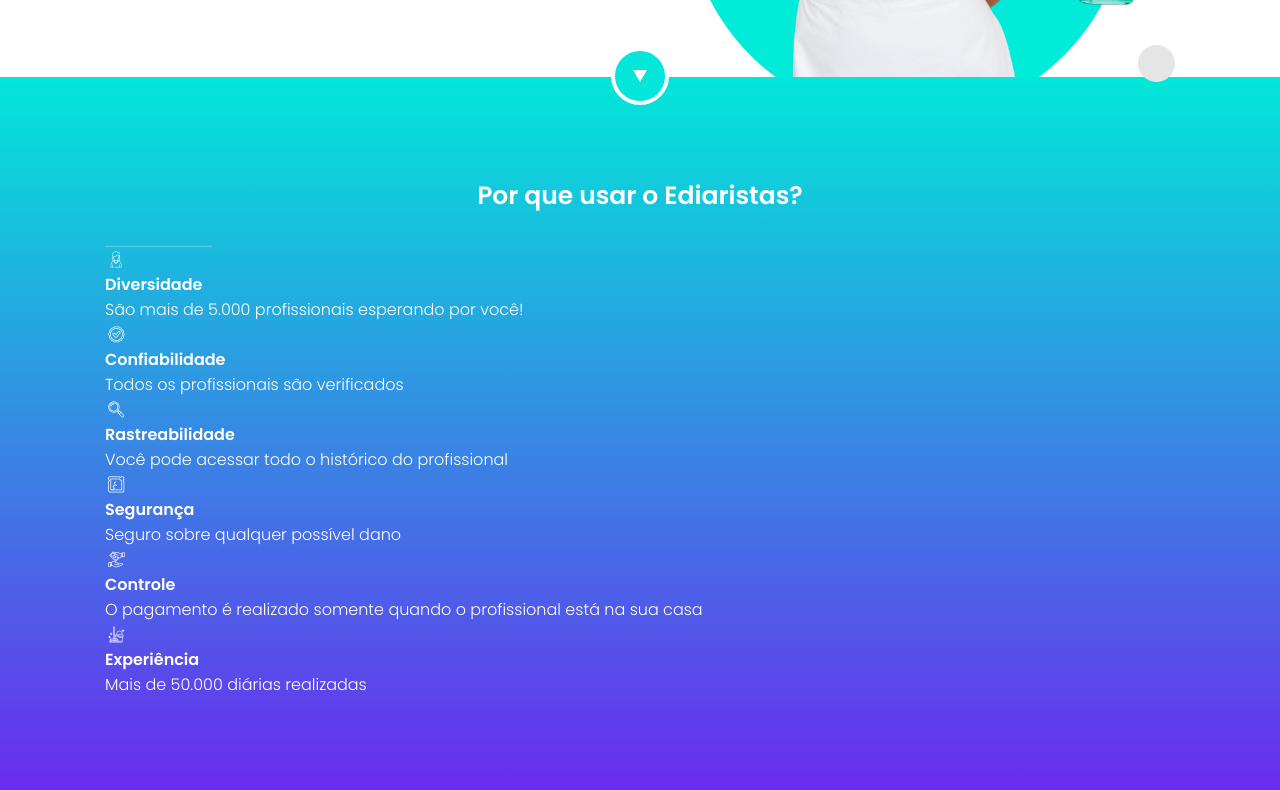
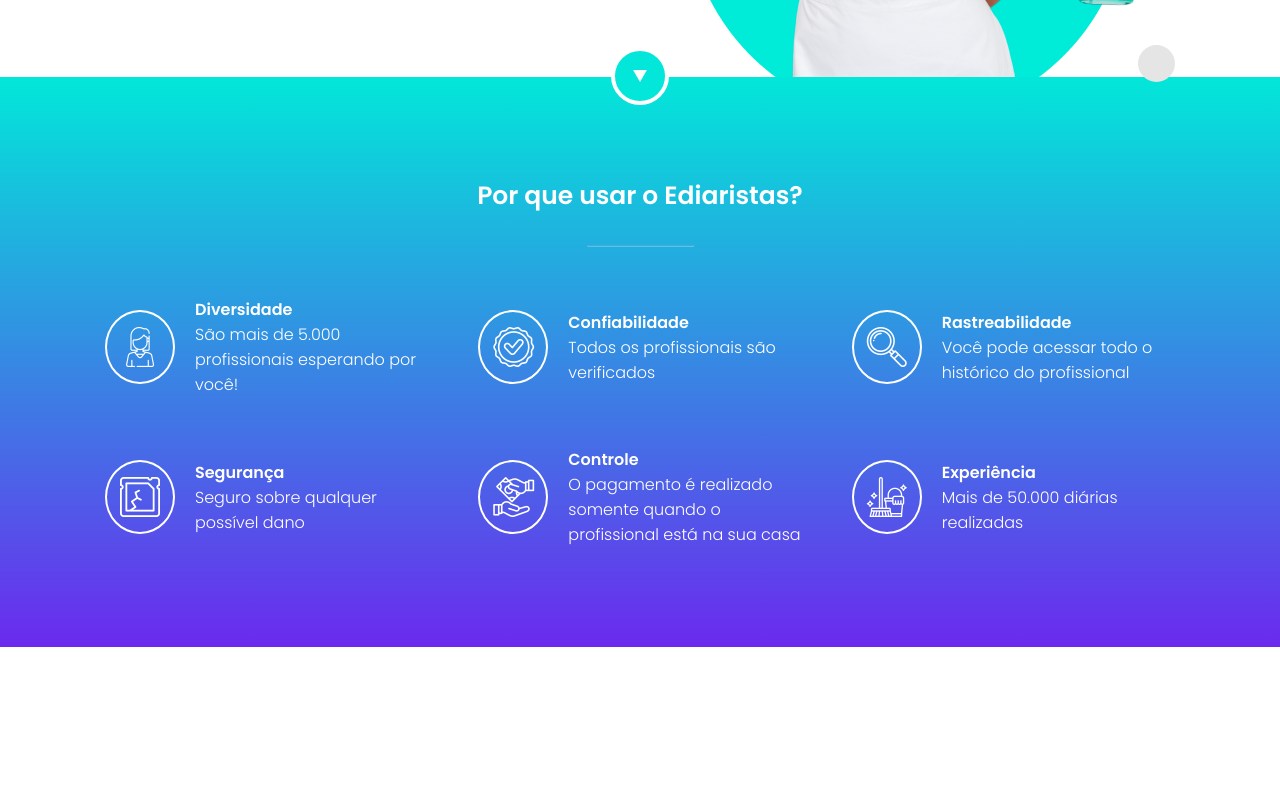
Before and after one commit to luanabaratta/diarista, a plain HTML site: page index.html in a window 1280 px wide. Shown: the part 540-1330 px from the top of the page. After the commit the page ends 1187 px from the top, so only its background shows below. Drawn offline with Linux system fonts and the light colour scheme.

Commit message:
finalizando estilizacao

```diff
--- a/assets/css/index.css
+++ b/assets/css/index.css
@@ -184,4 +184,32 @@ header {
 .porque hr {
   width: 10%;
   border-color: rgba(255, 255, 255, 0.25);
+  margin: 0 auto;
 }
+
+.porque-campos-item {
+  margin-top: 50px;
+  display: grid;
+  grid-template-columns: repeat(auto-fit, minmax(280px, 1fr));
+  gap: 50px;
+}
+
+.porque-item {
+  display: flex;
+  align-items: center;
+  gap: 20px;
+}
+
+.porque-item h4, .porque-item p {
+  margin: 0;
+}
+
+.porque-item div:first-child {
+  border: solid 2px #fff;
+  border-radius: 50%;
+  padding: 5px;
+}
+
+.porque-item i {
+  font-size: 40px;
+}
```
